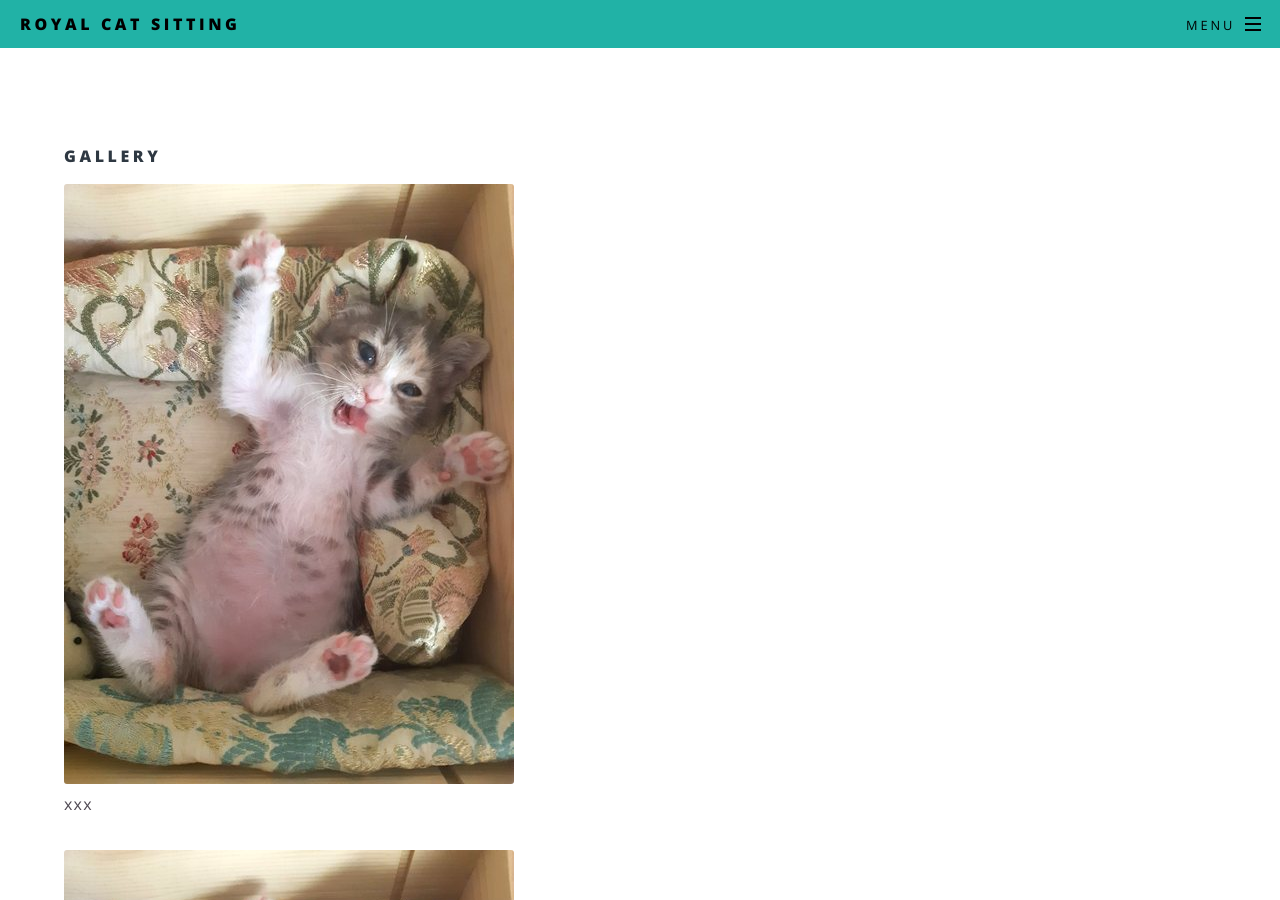
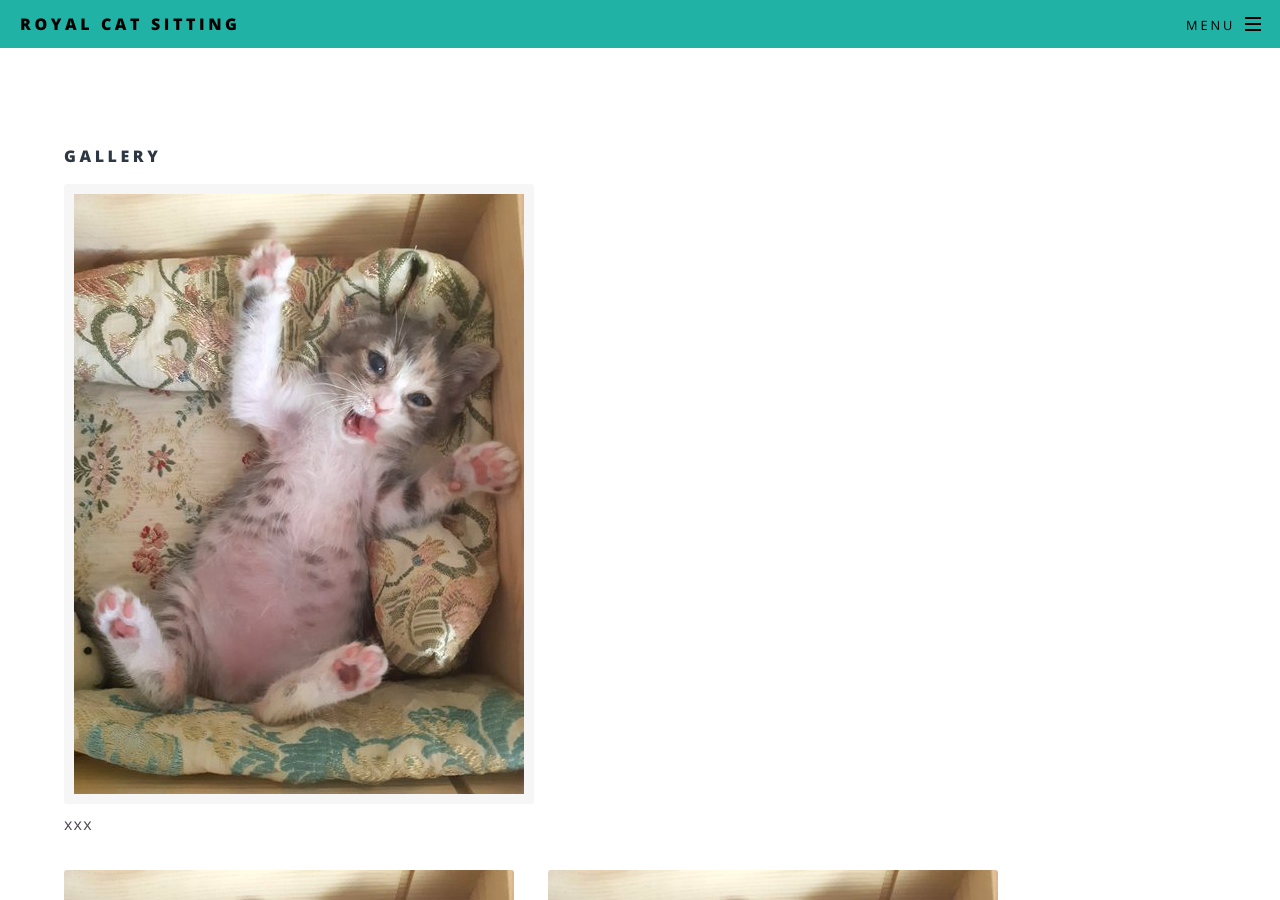
Before and after one commit to royalcatsitting/royalcatsitting.github.io, a Jekyll site: the page built from gallery.html, in a window 1280 px wide and 900 px high. Built offline with Jekyll 4.4.1, drawn with Linux system fonts in a browser that asks for light colours.

Commit message:
Update gallery.html

```diff
--- a/gallery.html
+++ b/gallery.html
@@ -6,6 +6,6 @@
 ---
 	<h4>Gallery</h4>
 
-<div class="image"><img src="images/pic01.jpg" alt=""  class="center" /></div><p>xxx</p></ br>
+<div class="image"><img src="images/pic01.jpg" alt="" style="border: 10px solid #F6F6F6;" /></div><p>xxx</p></ br>
+<div class="image"><img src="images/pic01.jpg" alt="" /></div>xxx</ br>
 <div class="image"><img src="images/pic01.jpg" alt="" /></div><p>xxx</p></ br>
-<div class="image"><img src="images/pic01.jpg" alt="" /></div><p>xxx</p></ br>
```
